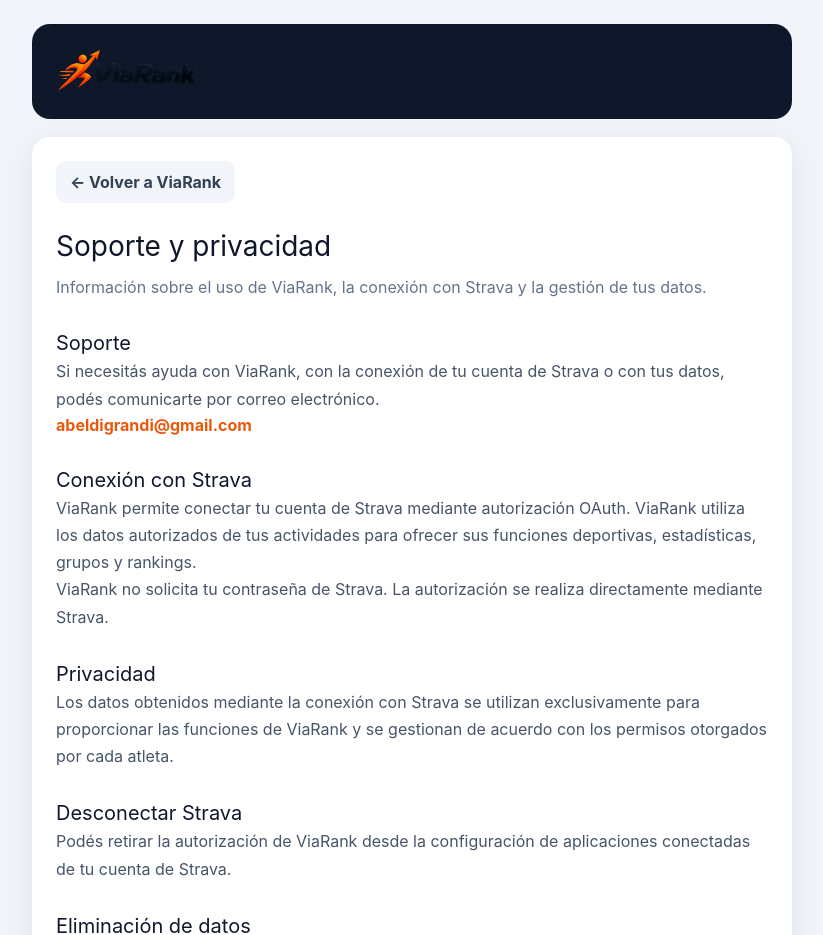
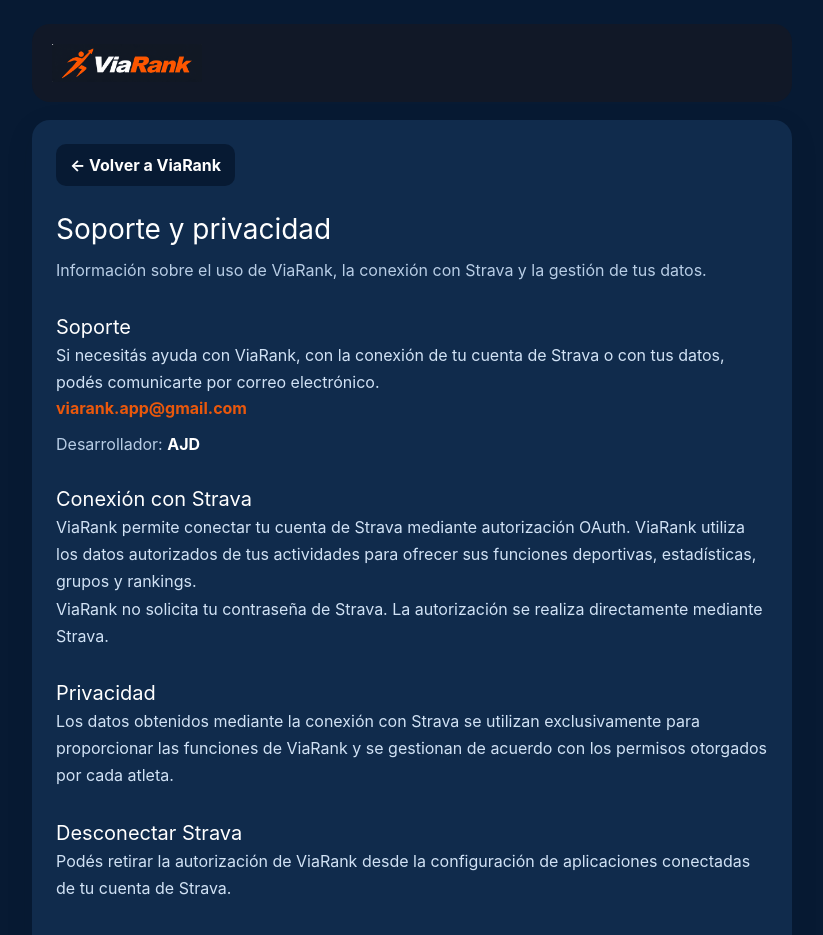
Before and after one commit to abeldigrandi-design/ViaRank, a React (Vite) app: page /support in a window 1280 px wide. Shown: the top 935 px of the page, without its empty margins (228-1051 px from the left). Built offline with nearby package versions, Linux system fonts and the light colour scheme; no server answers; what @capacitor/core would draw is missing.

Commit message:
Actualiza soporte y privacidad con identidad ViaRank

```diff
--- a/src/pages/SupportPrivacy.tsx
+++ b/src/pages/SupportPrivacy.tsx
@@ -1,4 +1,4 @@
-import viarankLogo from "../assets/viarank-logo.png";
+import viarankLogo from "../assets/viarank-header-logo-clean.png";
 import { useLocation, useNavigate } from "react-router-dom";
 
 export default function SupportPrivacy() {
@@ -8,11 +8,11 @@
     <div
       style={{
         minHeight: "100vh",
-        background: "#f1f5f9",
+        background: "#071a33",
         padding: "24px 16px 48px",
         fontFamily:
           "Inter, system-ui, -apple-system, BlinkMacSystemFont, 'Segoe UI', sans-serif",
-        color: "#0f172a",
+        color: "#ffffff",
       }}
     >
       <div
@@ -24,7 +24,7 @@
       >
         <div
           style={{
-            background: "#0f172a",
+            background: "#111827",
             borderRadius: "18px",
             padding: "20px",
             marginBottom: "18px",
@@ -44,7 +44,7 @@
 
         <main
           style={{
-            background: "#ffffff",
+            background: "#102b4c",
             borderRadius: "18px",
             padding: "24px",
             boxShadow:
@@ -58,12 +58,12 @@
             }}
             style={{
               border: "none",
-              background: "#f1f5f9",
+              background: "#071a33",
               borderRadius: "10px",
               padding: "9px 14px",
               cursor: "pointer",
               fontWeight: 700,
-              color: "#334155",
+              color: "#ffffff",
               marginBottom: "22px",
             }}
           >
@@ -82,7 +82,7 @@
           <p
             style={{
               margin: "0 0 28px",
-              color: "#64748b",
+              color: "#b8cde5",
               lineHeight: 1.6,
             }}
           >
@@ -99,7 +99,7 @@
   <p
     style={{
       lineHeight: 1.7,
-      color: "#475569",
+      color: "#d1e2f5",
     }}
   >
     Si necesitás ayuda con ViaRank,
@@ -109,7 +109,7 @@
   </p>
 
   <a
-    href="mailto:abeldigrandi@gmail.com"
+    href="mailto:viarank.app@gmail.com"
     style={{
       display: "inline-block",
       color: "#ea580c",
@@ -117,8 +117,9 @@
       textDecoration: "none",
     }}
   >
-    abeldigrandi@gmail.com
+    viarank.app@gmail.com
   </a>
+  <p style={{ color: "#b8cde5", marginTop: "12px" }}>Desarrollador: <strong style={{ color: "#ffffff" }}>AJD</strong></p>
 </section>
 
           <section style={{ marginBottom: "28px" }}>
@@ -129,7 +130,7 @@
             <p
               style={{
                 lineHeight: 1.7,
-                color: "#475569",
+                color: "#d1e2f5",
               }}
             >
               ViaRank permite conectar tu cuenta
@@ -144,7 +145,7 @@
             <p
               style={{
                 lineHeight: 1.7,
-                color: "#475569",
+                color: "#d1e2f5",
               }}
             >
               ViaRank no solicita tu contraseña
@@ -162,7 +163,7 @@
             <p
               style={{
                 lineHeight: 1.7,
-                color: "#475569",
+                color: "#d1e2f5",
               }}
             >
               Los datos obtenidos mediante la
@@ -183,7 +184,7 @@
             <p
               style={{
                 lineHeight: 1.7,
-                color: "#475569",
+                color: "#d1e2f5",
               }}
             >
               Podés retirar la autorización de
@@ -198,7 +199,7 @@
     Eliminación de datos
   </h2>
 
-  <p style={{ lineHeight: 1.7, color: "#475569" }}>Podés solicitar la eliminación de tu cuenta y de los datos asociados en ViaRank.</p><p style={{ lineHeight: 1.7, color: "#475569", fontWeight: 600 }}>Importante: si sos administrador de uno o más grupos, al eliminar tu cuenta también se eliminarán permanentemente esos grupos y sus membresías. Esta acción no se puede deshacer.</p>
+  <p style={{ lineHeight: 1.7, color: "#d1e2f5" }}>Podés solicitar la eliminación de tu cuenta y de los datos asociados en ViaRank.</p><p style={{ lineHeight: 1.7, color: "#d1e2f5", fontWeight: 600 }}>Importante: si sos administrador de uno o más grupos, al eliminar tu cuenta también se eliminarán permanentemente esos grupos y sus membresías. Esta acción no se puede deshacer.</p>
 
     <button
     onClick={async () => {
@@ -285,7 +286,7 @@
             style={{
               marginTop: "32px",
               paddingTop: "20px",
-              borderTop: "1px solid #e2e8f0",
+              borderTop: "1px solid #148cff",
               color: "#94a3b8",
               fontSize: "13px",
               lineHeight: 1.6,
```
